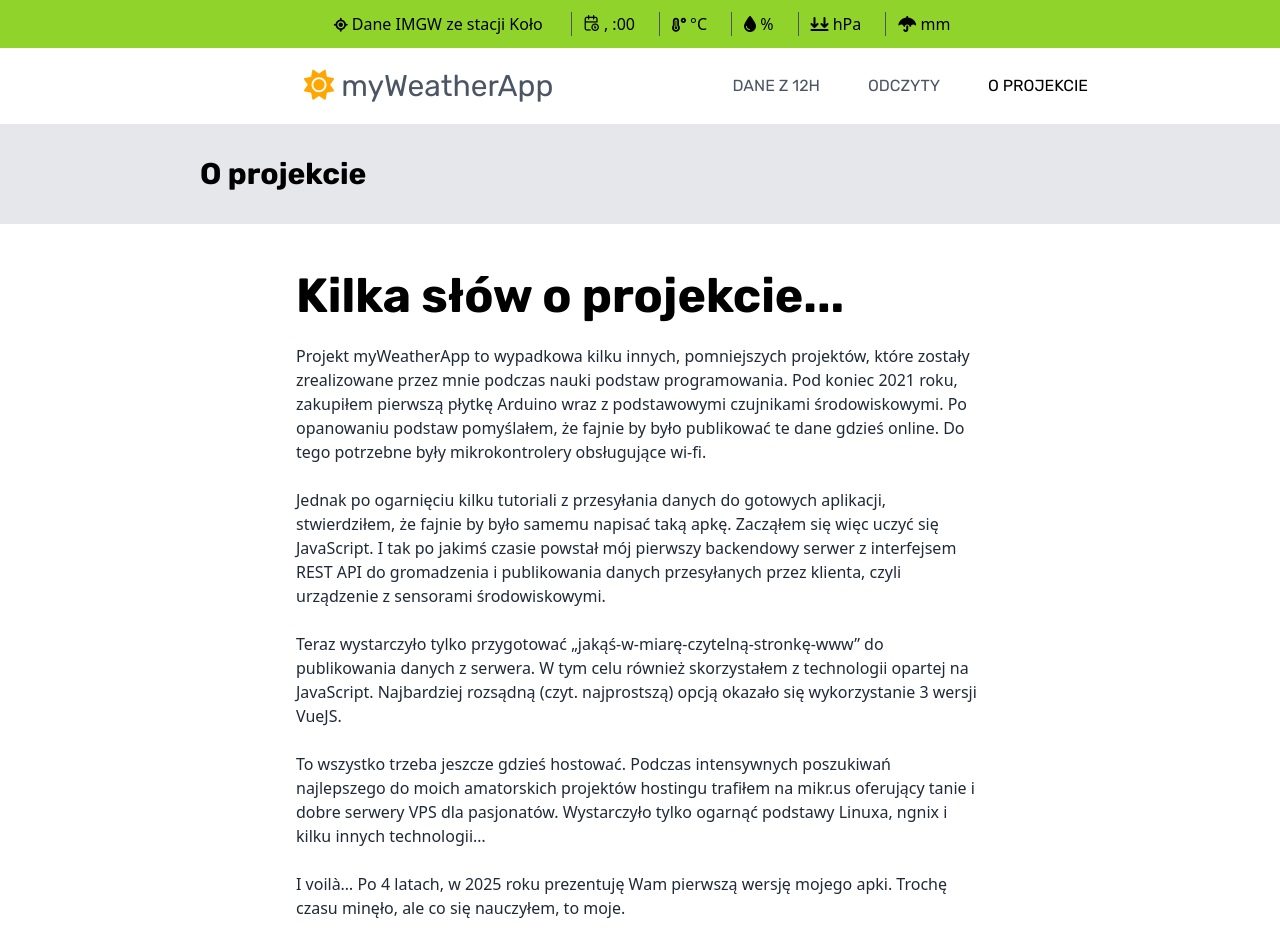
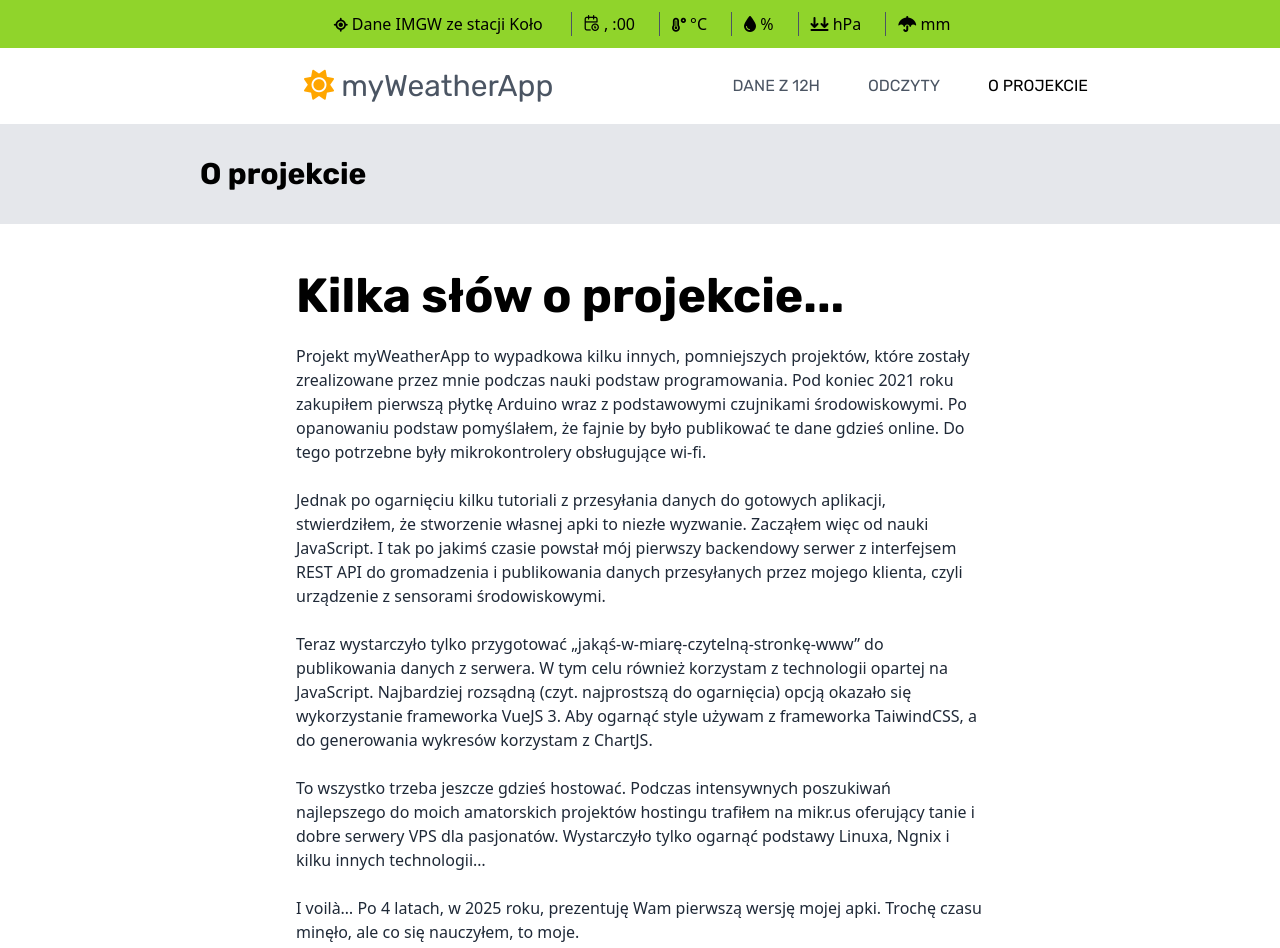
Before and after one commit to marder/myWeatherAppFrontend, a Vue app: page /about in a window 1280 px wide. Shown: the top 948 px of the page. Built offline with nearby package versions, Linux system fonts and the light colour scheme; no server answers.

Commit message:
14.4.2025

```diff
--- a/src/views/AboutView.vue
+++ b/src/views/AboutView.vue
@@ -22,28 +22,29 @@ import photo from "@/assets/img/2.jpg";
                 </h1>
                 <p class="text-center text-gray-800 md:text-left">
                     Projekt myWeatherApp to wypadkowa kilku innych, pomniejszych projektów, które zostały zrealizowane
-                    przez mnie podczas nauki podstaw programowania. Pod koniec 2021 roku, zakupiłem pierwszą płytkę
+                    przez mnie podczas nauki podstaw programowania. Pod koniec 2021 roku zakupiłem pierwszą płytkę
                     Arduino wraz z podstawowymi czujnikami środowiskowymi. Po opanowaniu podstaw pomyślałem, że fajnie
                     by było publikować te dane gdzieś online. Do tego potrzebne były mikrokontrolery obsługujące wi-fi.
                 </p>
                 <p class="text-center text-gray-800 md:text-left">
                     Jednak po ogarnięciu kilku tutoriali z przesyłania danych do gotowych aplikacji, stwierdziłem, że
-                    fajnie by było samemu napisać taką apkę. Zacząłem się więc uczyć się JavaScript. I tak po jakimś
+                    stworzenie własnej apki to niezłe wyzwanie. Zacząłem więc od nauki JavaScript. I tak po jakimś
                     czasie powstał mój pierwszy backendowy serwer z interfejsem REST API do gromadzenia i publikowania
-                    danych przesyłanych przez klienta, czyli urządzenie z sensorami środowiskowymi.
+                    danych przesyłanych przez mojego klienta, czyli urządzenie z sensorami środowiskowymi.
                 </p>
                 <p class="text-center text-gray-800 md:text-left">
                     Teraz wystarczyło tylko przygotować „jakąś-w-miarę-czytelną-stronkę-www” do publikowania danych z
-                    serwera. W tym celu również skorzystałem z technologii opartej na JavaScript. Najbardziej rozsądną
-                    (czyt. najprostszą) opcją okazało się wykorzystanie 3 wersji VueJS.
+                    serwera. W tym celu również korzystam z technologii opartej na JavaScript. Najbardziej rozsądną
+                    (czyt. najprostszą do ogarnięcia) opcją okazało się wykorzystanie frameworka VueJS 3. Aby ogarnąć
+                    style używam z frameworka TaiwindCSS, a do generowania wykresów korzystam z ChartJS.
                 </p>
                 <p class="text-center text-gray-800 md:text-left">
                     To wszystko trzeba jeszcze gdzieś hostować. Podczas intensywnych poszukiwań najlepszego do moich
                     amatorskich projektów hostingu trafiłem na mikr.us oferujący tanie i dobre serwery VPS dla
-                    pasjonatów. Wystarczyło tylko ogarnąć podstawy Linuxa, ngnix i kilku innych technologii…
+                    pasjonatów. Wystarczyło tylko ogarnąć podstawy Linuxa, Ngnix i kilku innych technologii…
                 </p>
                 <p class="text-center text-gray-800 md:text-left">
-                    I voilà… Po 4 latach, w 2025 roku prezentuję Wam pierwszą wersję mojego apki. Trochę czasu minęło,
+                    I voilà… Po 4 latach, w 2025 roku, prezentuję Wam pierwszą wersję mojej apki. Trochę czasu minęło,
                     ale co się nauczyłem, to moje.
                 </p>
 
```
